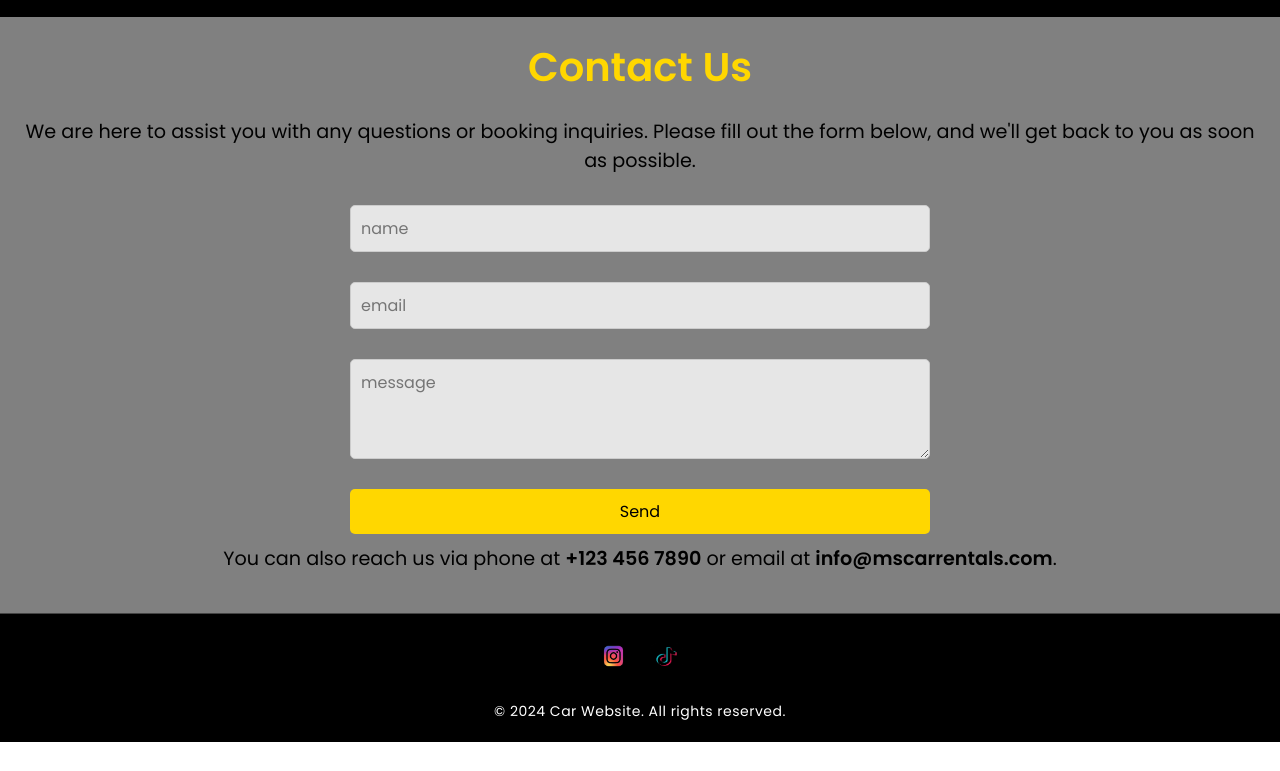
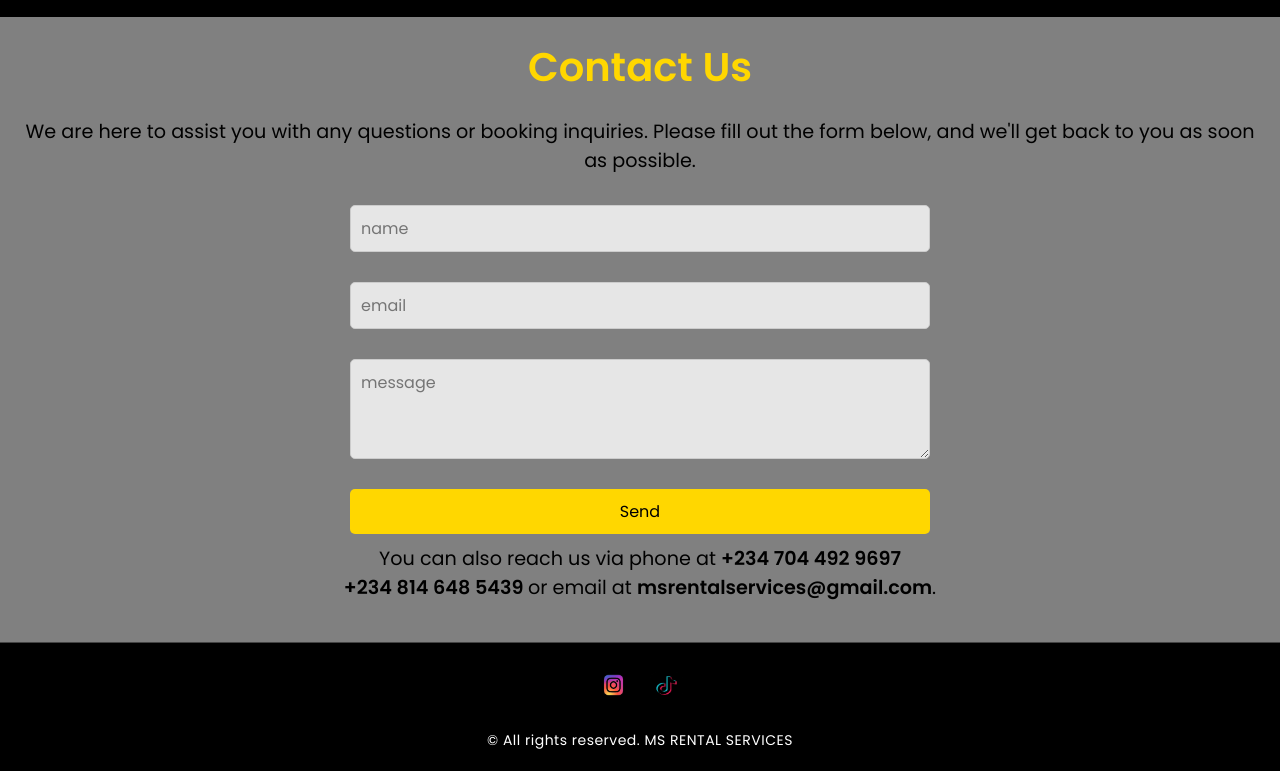
Before and after one commit to therealmac1/msrentalservices, a plain HTML site: page index.html in a window 1280 px wide. Shown: the part 1601-2372 px from the top of the page. Before the commit the page ends 2343 px from the top, so only its background shows below. Drawn offline with nearby package versions, Linux system fonts and the light colour scheme; a script that the page names is missing.

Commit message:
Update index.html

```diff
--- a/index.html
+++ b/index.html
@@ -138,7 +138,7 @@
             <button type="submit">Submit</button>
         </form> -->
 
-        <p>You can also reach us via phone at <strong>+123 456 7890</strong> or email at <strong>info@mscarrentals.com</strong>.</p>
+        <p>You can also reach us via phone at <strong>+234 704 492 9697 <br>+234 814 648 5439 </strong> or email at <strong>msrentalservices@gmail.com</strong>.</p>
     </section>
 
 
@@ -154,7 +154,7 @@
                             alt="icon" style="width: 43px; height: 35px;" />
                     </a>
             </div>
-            <p> &copy; 2024 Car Website. All rights reserved.</p>
+            <p> &copy; All rights reserved. MS RENTAL SERVICES</p>
         </div>
     </footer>
 
```
